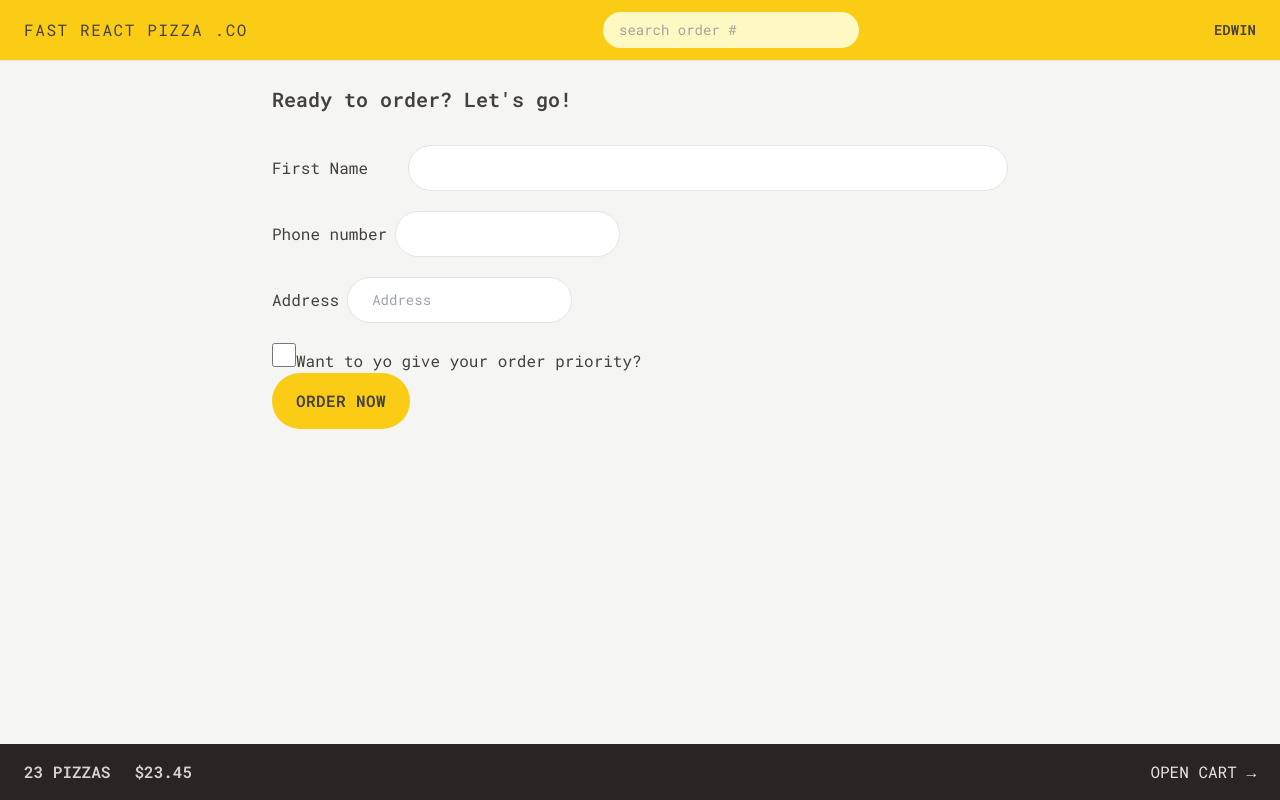
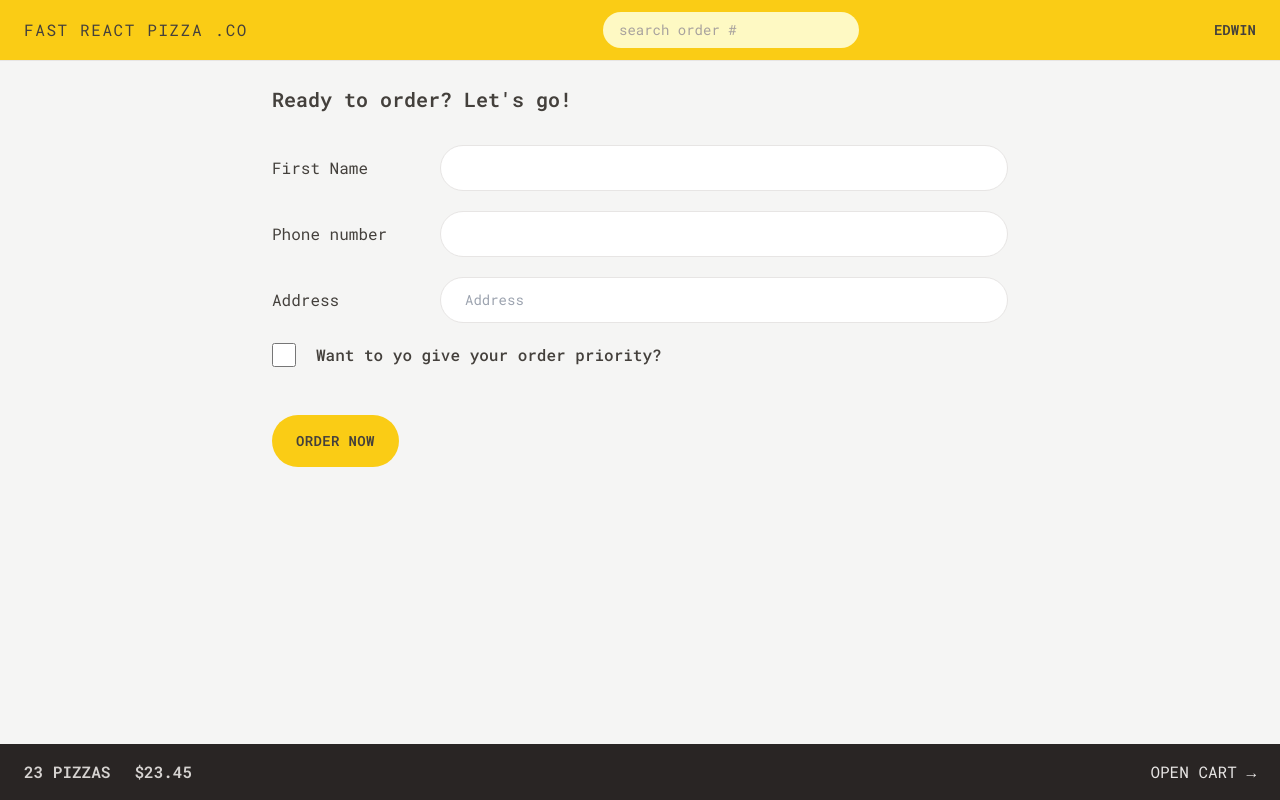
Before and after one commit to 94edwin89/Fast-React-Pizza, a React (Vite) app: page /order/new in a window 1280 px wide. Built offline with nearby package versions, Linux system fonts and the light colour scheme.

Commit message:
styling the order form

```diff
--- a/src/features/order/CreateOrder.jsx
+++ b/src/features/order/CreateOrder.jsx
@@ -50,31 +50,35 @@ function CreateOrder() {
       <Form method="POST">
         <div className="mb-5 flex flex-col gap-2 sm:flex-row sm:items-center">
           <label className="sm:basis-40">First Name</label>
-          <input type="text" name="customer" className="input" required />
+          <input type="text" name="customer" className="input grow" required />
         </div>
 
         <div className="mb-5 flex flex-col gap-2 sm:flex-row sm:items-center">
-          <label>Phone number</label>
-          <div>
-            <input type="tel" name="phone" className="input" required />
+          <label className="sm:basis-40">Phone number</label>
+          <div className="grow">
+            <input type="tel" name="phone" className="input w-full" required />
+            {formErrors?.phone && (
+              <p className="mt-2 rounded-md bg-red-100 p-2 text-xs text-red-700">
+                {formErrors.phone}
+              </p>
+            )}
           </div>
-          {formErrors?.phone && <p>{formErrors.phone}</p>}
         </div>
 
         <div className="mb-5 flex flex-col gap-2 sm:flex-row sm:items-center">
-          <label>Address</label>
-          <div>
+          <label className="sm:basis-40">Address</label>
+          <div className="grow">
             <input
               type="text"
               name="address"
-              className="input"
+              className="input w-full"
               required
               placeholder="Address"
             />
           </div>
         </div>
 
-        <div>
+        <div className="mb-12 flex items-center gap-5">
           <input
             className="h-6 w-6 accent-yellow-400 focus:outline-none focus:ring focus:ring-yellow-400 focus:ring-offset-2"
             type="checkbox"
@@ -83,7 +87,9 @@ function CreateOrder() {
             // value={withPriority}
             // onChange={(e) => setWithPriority(e.target.checked)}
           />
-          <label htmlFor="priority">Want to yo give your order priority?</label>
+          <label htmlFor="priority" className="font-medium">
+            Want to yo give your order priority?
+          </label>
         </div>
 
         <div>
--- a/src/index.css
+++ b/src/index.css
@@ -6,7 +6,7 @@
 .input{
   @apply rounded-full border border-stone-200 px-4 py-2 text-sm
   transition-all duration-300 focus:outline-none focus:ring focus:ring-yellow-400
-  w-full md:px-6 md:py-3
+   md:px-6 md:py-3
 }
 
 /* https://dev.to/afif/i-made-100-css-loaders-for-your-next-project-4eje */
--- a/src/ui/Button.jsx
+++ b/src/ui/Button.jsx
@@ -2,13 +2,13 @@ import { Link } from "react-router-dom";
 
 function Button({ children, disabled, to, type }) {
   const base =
-    "text stone-800 rounded-full bg-yellow-400  font-semibold uppercase tracking-wide transition-colors duration-300 hover:bg-yellow-300  focus:bg-yellow-300 focus:outline-none focus:ring  focus:ring-yellow-300 focus:ring-offset-2 disabled:cursor-not-allowed ";
+    "text stone-800 text-sm rounded-full bg-yellow-400  font-semibold uppercase tracking-wide transition-colors duration-300 hover:bg-yellow-300  focus:bg-yellow-300 focus:outline-none focus:ring  focus:ring-yellow-300 focus:ring-offset-2 disabled:cursor-not-allowed ";
 
   const styles = {
     primary: base + " px-4 py-3 md:px-6 md:py-4",
-    small: base + " px-4 text-sm py-2 md:px-5 md:py-2.5",
-    secondary:"px-4 py-2.5 md:px-6 md:py-3.5 text-stone-400 rounded-full border-2 border-stone-300  font-semibold uppercase tracking-wide transition-colors duration-300 hover:bg-stone-300 hover:text-stone-800  focus:bg-stone-300 focus:text-stone-800 focus:outline-none focus:ring  focus:ring-stone-200 focus:ring-offset-2 disabled:cursor-not-allowed ",
-
+    small: base + " px-4 text-xs py-2 md:px-5 md:py-2.5",
+    secondary:
+      "px-4 text-sm py-2.5 md:px-6 md:py-3.5 text-stone-400 rounded-full border-2 border-stone-300  font-semibold uppercase tracking-wide transition-colors duration-300 hover:bg-stone-300 hover:text-stone-800  focus:bg-stone-300 focus:text-stone-800 focus:outline-none focus:ring  focus:ring-stone-200 focus:ring-offset-2 disabled:cursor-not-allowed ",
   };
 
   if (to)
```
Also changed, not shown: index.html (+5 -1 lines).
